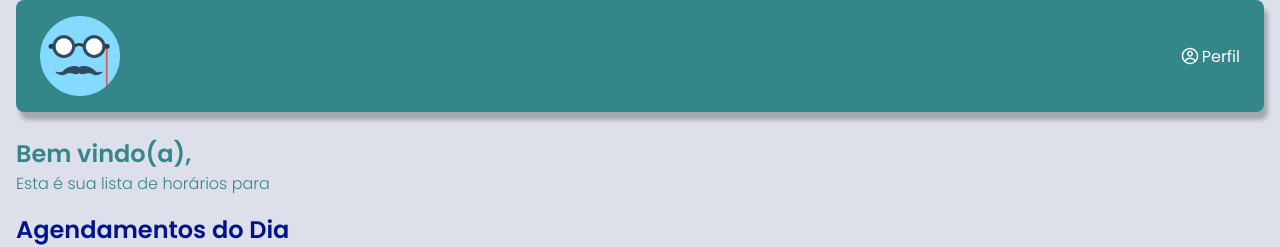
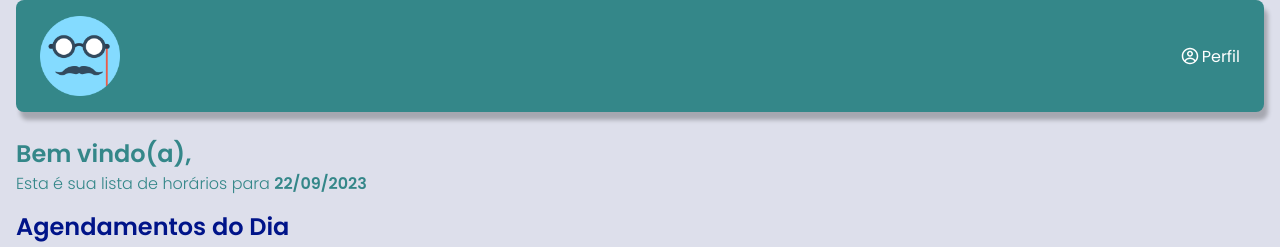
Before and after one commit to NogueiraDan/customer-management-front, a React (Vite) app: page /dashboard in a window 1280 px wide. Shown: the top 247 px of the page. Built offline with nearby package versions, Linux system fonts and the light colour scheme; no server answers; sample sign-in values are in the browser's storage.

Commit message:
:recycle: chore: Refatorando fetch dos agendamentos

```diff
--- a/src/components/Card/index.tsx
+++ b/src/components/Card/index.tsx
@@ -1,9 +1,7 @@
 import style from "./Card.module.css";
 import { RiDeleteBinLine } from "react-icons/ri";
 import { AiOutlineEdit } from "react-icons/ai";
-import { getHours, isAfter } from "date-fns";
-import { useEffect, useState } from "react";
-import { useNavigate } from "react-router-dom";
+import { useState } from "react";
 import { ModalEdit } from "../ModalEdit";
 import axios, { isAxiosError } from "axios";
 import { toast } from "react-toastify";
@@ -16,7 +14,6 @@ interface ISchedule {
   telefone: string;
 }
 export const Card = ({ id, hora, data, nome, telefone }: ISchedule) => {
-  const navigate = useNavigate();
   const [openModal, setOpenModal] = useState<boolean>(false);
 
   const handleChangeModal = () => {
@@ -28,7 +25,6 @@ export const Card = ({ id, hora, data, nome, telefone }: ISchedule) => {
     console.log("Id do agendamento: "+id)
     axios.delete(`https://customer-management-api-bdjh.onrender.com/agendamentos/${id}`)
     .then((res)=>{
-      // toast.success(`Agendamento deletado com Sucesso!`);
       window.location.reload()
     })
     .catch((err) => {
--- a/src/components/ModalEdit/index.tsx
+++ b/src/components/ModalEdit/index.tsx
@@ -79,18 +79,18 @@ export function ModalEdit({
     console.log("Data: " + data.data);
     console.log("Hora: " + data.hora);
 
-    axios
-      .patch(`https://customer-management-api-bdjh.onrender.com/agendamentos/${id}`, data, { headers })
-      .then((res) => {
-        console.log(res);
-        toast.success(`Agendamento atualizado! Recarregue a página`);
-        handleChangeModal();
-      })
-      .catch((err) => {
-        if (isAxiosError(err)) {
-          toast.error(err.response?.data.message);
-        }
-      });
+    // axios
+    //   .patch(`https://customer-management-api-bdjh.onrender.com/agendamentos/${id}`, data, { headers })
+    //   .then((res) => {
+    //     console.log(res);
+    //     toast.success(`Agendamento atualizado! Recarregue a página`);
+    //     handleChangeModal();
+    //   })
+    //   .catch((err) => {
+    //     if (isAxiosError(err)) {
+    //       toast.error(err.response?.data.message);
+    //     }
+    //   });
   };
 
   if (isOpen) {
--- a/src/page/Dashboard/Dashboard.module.css
+++ b/src/page/Dashboard/Dashboard.module.css
@@ -1,6 +1,6 @@
 .dataTitle {
   margin-top: 1.5rem;
-  margin-bottom: 1rem;
+  margin-bottom: 0.8rem;
   font-weight: 300;
   color: var(--primary);
 }
@@ -47,7 +47,7 @@
 
 .nextSchedules {
   color: var(--secondary);
-  margin-bottom: 1.3rem;
+  margin-bottom: 0.8rem;
 }
 
 .calendar {
--- a/src/page/Dashboard/index.tsx
+++ b/src/page/Dashboard/index.tsx
@@ -9,15 +9,40 @@ import { ptBR } from "date-fns/locale";
 import axios from "axios";
 
 export function Dashboard() {
-  const [date, setDate] = useState(new Date());
-  const [scheduleDate, setScheduleDate] = useState<any>();
+  const date = new Date();
+  const { user } = useAuth();
+  const token = localStorage.getItem("token:customer");
+  const dia = String(date.getDate()).padStart(2, "0");
+  const mes = String(date.getMonth() + 1).padStart(2, "0");
+  const ano = date.getFullYear();
+  const dataFormatada = `${dia}/${mes}/${ano}`;
+  const [scheduleDate, setScheduleDate] = useState<any>(dataFormatada);
   const [schedules, setSchedules] = useState<Array<any>>([]);
-  const { user } = useAuth();
+
+  // Primeira request de Agendamentos do Dia de Hoje
+  useEffect(() => {
+    console.log(`Data Formatada para primeira request: ${dataFormatada}`);
+    axios
+      .get(
+        `https://customer-management-api-bdjh.onrender.com/profissionais/${user.id}/agendamentos-hoje?data=${dataFormatada}`,
+        {
+          headers: {
+            Authorization: `Bearer ${token}`,
+          },
+        }
+      )
+      .then((response) => {
+        setSchedules(response.data);
+      })
+      .catch((error) => {
+        console.error(error);
+      });
+  }, []);
 
 
   // Requisição dos demais agendamentos
   useEffect(() => {
-    const token = localStorage.getItem("token:customer");
+    console.log(`schedule Date da requisição dos demais agendamentos: ${scheduleDate}`)
     axios
       .get(
         `https://customer-management-api-bdjh.onrender.com/profissionais/${user.id}/agendamentos-hoje?data=${scheduleDate}`,
@@ -36,38 +61,12 @@ export function Dashboard() {
       });
   }, [scheduleDate]);
 
-
-  // Primeira request de Agendamentos do Dia de Hoje
-  useEffect(() => {
-    const token = localStorage.getItem("token:customer");
-    const dia = String(date.getDate()).padStart(2, "0");
-    const mes = String(date.getMonth() + 1).padStart(2, "0");
-    const ano = date.getFullYear();
-    const dataFormatada = `${dia}/${mes}/${ano}`;
-    axios
-      .get(
-        `https://customer-management-api-bdjh.onrender.com/profissionais/${user.id}/agendamentos-hoje?data=${dataFormatada}`,
-        {
-          headers: {
-            Authorization: `Bearer ${token}`,
-          },
-        }
-      )
-      .then((response) => {
-        setSchedules(response.data);
-      })
-      .catch((error) => {
-        console.error(error);
-      });
-  }, []);
-
   const handleDataChange = (date: Date) => {
     const dia = String(date.getDate()).padStart(2, "0");
     const mes = String(date.getMonth() + 1).padStart(2, "0");
     const ano = date.getFullYear();
     const dataFormatada = `${dia}/${mes}/${ano}`;
     setScheduleDate(dataFormatada);
-    console.log("scheduleDate in Dashboard.tsx: " + dataFormatada);
   };
 
   return (
```
